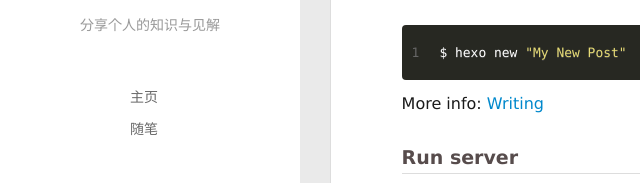
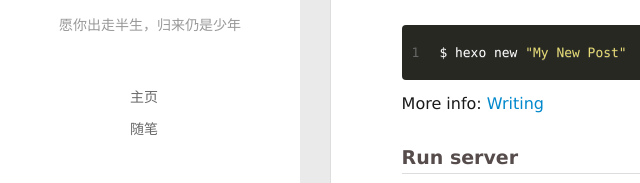
Before and after one commit to ChengMengYuan/ChengMengYuan.github.io, a plain HTML site: page 2018/05/24/hello-world/index.html in a window 1280 px wide. Shown: the part 327-510 px from the top of the page, 0-640 px from the left. Drawn offline with Linux system fonts and the light colour scheme.

Commit message:
Site updated: 2018-05-24 16:29:35

```diff
--- a/2018/05/24/hello-world/index.html
+++ b/2018/05/24/hello-world/index.html
@@ -53,7 +53,7 @@
 		  <h1 class="header-author"><a href="/">程梦远</a></h1>
 		</hgroup>
 
-		<p class="header-subtitle">分享个人的知识与见解</p>
+		<p class="header-subtitle">愿你出走半生，归来仍是少年</p>
 
 
 		<nav class="header-menu">
@@ -113,7 +113,7 @@
 			  <h1 class="header-author js-header-author">程梦远</h1>
 			</hgroup>
 
-			<p class="header-subtitle"><i class="icon icon-quo-left"></i>分享个人的知识与见解<i class="icon icon-quo-right"></i></p>
+			<p class="header-subtitle"><i class="icon icon-quo-left"></i>愿你出走半生，归来仍是少年<i class="icon icon-quo-right"></i></p>
 
 
 
```
Also changed, not shown: 2018/05/24/postarticle-title/index.html (+2 -2 lines), 2018/05/24/你好，Hexo/index.html (+2 -2 lines), archives/2018/05/index.html (+2 -2 lines), archives/2018/index.html (+2 -2 lines), archives/index.html (+2 -2 lines), index.html (+2 -2 lines), tags/this-is-my-first-note/index.html (+2 -2 lines).
